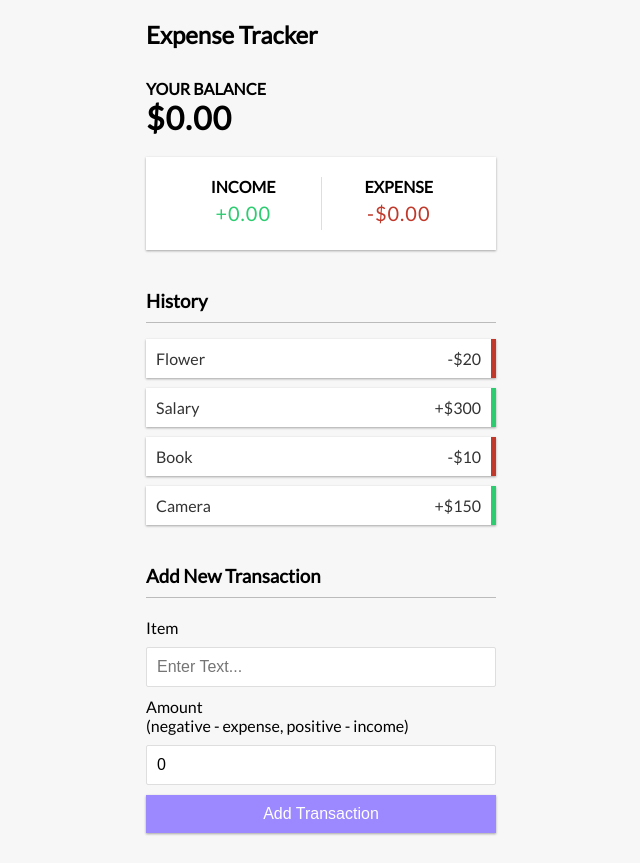
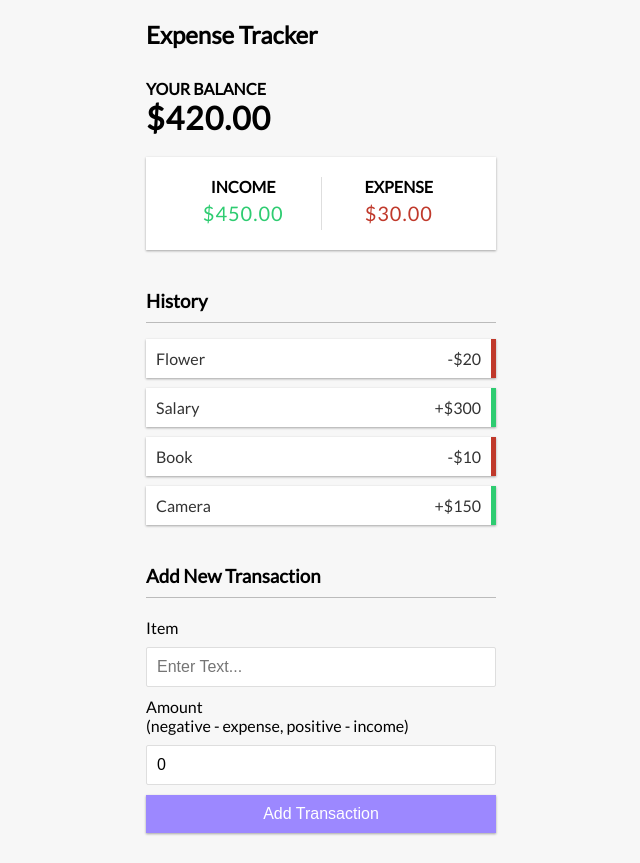
Before and after one commit to arthurs14/Expense-Tracker, a React (Create React App) app: page / in a window 1280 px wide. Shown: the whole page, without its empty margins (319-959 px from the left). Built offline with nearby package versions, Linux system fonts and the light colour scheme.

Commit message:
added balance and income expense tracker

```diff
--- a/src/components/Balance.js
+++ b/src/components/Balance.js
@@ -1,8 +1,15 @@
+import { useGlobal } from '../context/GlobalState';
+
 const Balance = () => {
+  const { transactions } = useGlobal();
+
+  const transactionList = transactions.map(transaction => transaction.amount);
+  const total = transactionList.reduce((acc, item) => (acc += item), 0).toFixed(2);
+
   return (
     <>
       <h4>Your Balance</h4>
-      <h1>$0.00</h1>
+      <h1>${total}</h1>
     </>
   );
 };
--- a/src/components/IncomeExpenses.js
+++ b/src/components/IncomeExpenses.js
@@ -1,13 +1,22 @@
+import { useGlobal } from '../context/GlobalState';
+
 const IncomeExpenses = () => {
+  const { transactions } = useGlobal();
+
+  const amounts = transactions.map(transaction => transaction.amount);
+
+  const incomeTotal = amounts.filter(amount => amount > 0).reduce((acc, item) => (acc += item), 0).toFixed(2);
+  const expenseTotal = amounts.filter(amount => amount < 0).reduce((acc, item) => (acc += Math.abs(item)), 0).toFixed(2);
+
   return (
     <div className="inc-exp-container">
       <div>
         <h4>Income</h4>
-        <p className="money plus">+0.00</p>
+        <p className="money plus">${incomeTotal}</p>
       </div>
       <div>
         <h4>Expense</h4>
-        <p className="money minus">-$0.00</p>
+        <p className="money minus">${expenseTotal}</p>
       </div>
 
     </div>
```
